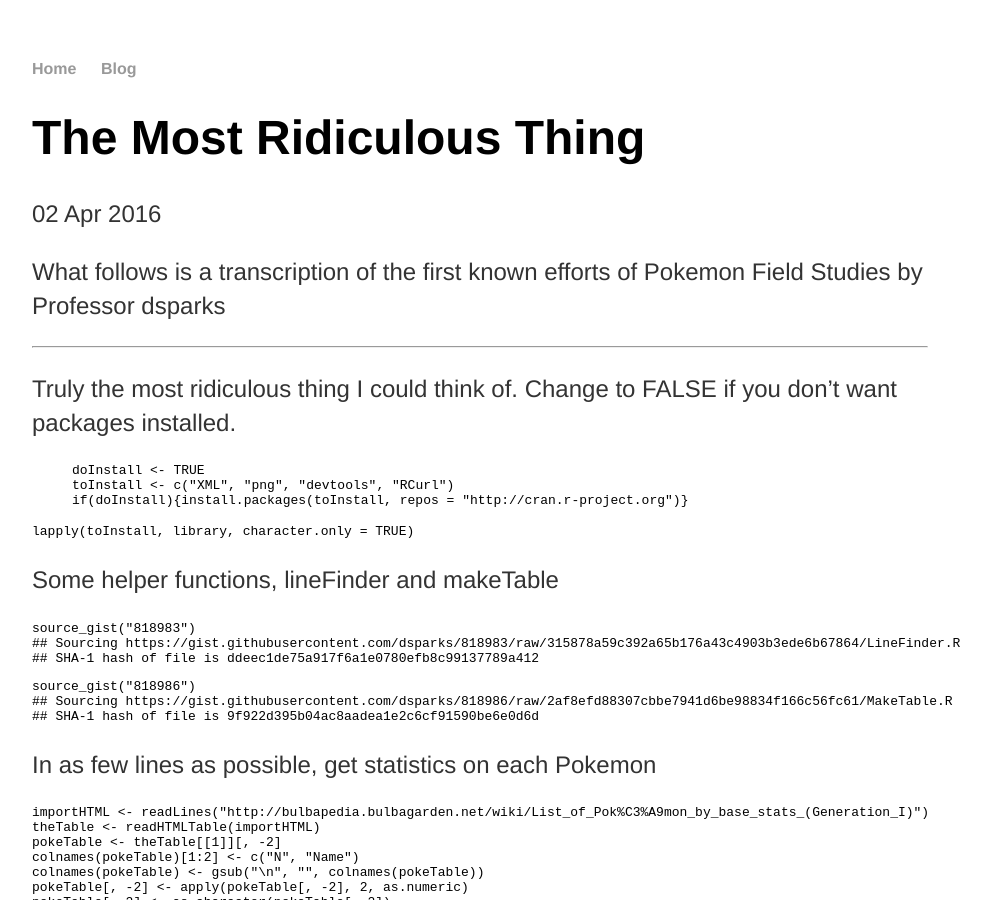
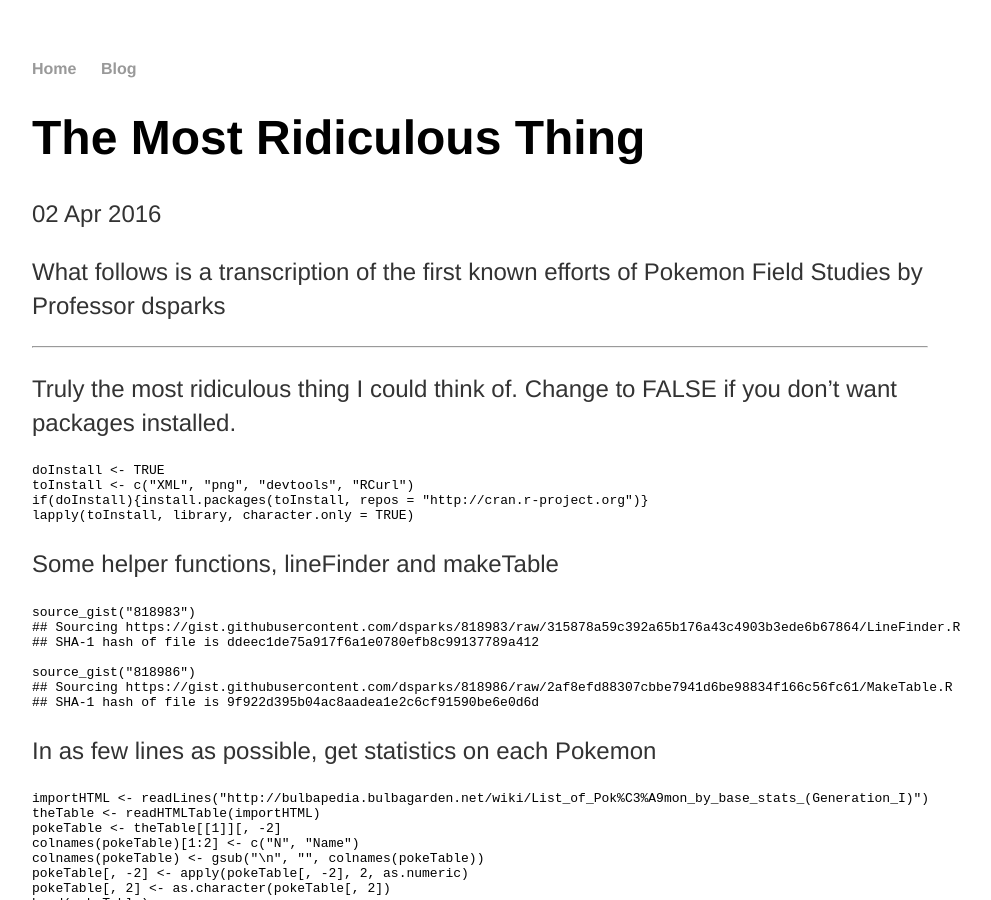
Before and after one commit to DaveParr/Pokemon_FieldStudies, a Jekyll site: the page built from _posts/2016-04-02-ridiculous.md, in a window 1280 px wide and 900 px high. Shown: the whole window, without its empty margins (160-1151 px from the left). Built offline with Jekyll 4.4.1, drawn with Linux system fonts in a browser that asks for light colours.

Commit message:
midified formatting

````diff
--- a/_posts/2016-04-02-ridiculous.md
+++ b/_posts/2016-04-02-ridiculous.md
@@ -11,13 +11,10 @@
 Truly the most ridiculous thing I could think of.
 Change to FALSE if you don't want packages installed.
 
-{% highlight R %}
+``` r
 doInstall <- TRUE
 toInstall <- c("XML", "png", "devtools", "RCurl")
 if(doInstall){install.packages(toInstall, repos = "http://cran.r-project.org")}
-{% endhighlight R %}
-
-```{r}
 lapply(toInstall, library, character.only = TRUE)
 ```
 
@@ -28,9 +25,7 @@
 source_gist("818983")
 ## Sourcing https://gist.githubusercontent.com/dsparks/818983/raw/315878a59c392a65b176a43c4903b3ede6b67864/LineFinder.R
 ## SHA-1 hash of file is ddeec1de75a917f6a1e0780efb8c99137789a412
-```
 
-```{r}
 source_gist("818986")
 ## Sourcing https://gist.githubusercontent.com/dsparks/818986/raw/2af8efd88307cbbe7941d6be98834f166c56fc61/MakeTable.R
 ## SHA-1 hash of file is 9f922d395b04ac8aadea1e2c6cf91590be6e0d6d
@@ -74,7 +69,6 @@
 First time implemented in R
 Look for it on CRAN
 
-
 ```{r}
 iChooseYou <- function(pm){plot(1, 1)
                            rasterImage(pngList[[pm]], 0.5, 0.5, 1.5, 1.5)
@@ -115,7 +109,6 @@
 
 Optional labels:
 
-
 ```{r}
 text(PCA$x[, 1:2], label = pokeTable$Name, adj = c(1/2, 3))
 ```
````
